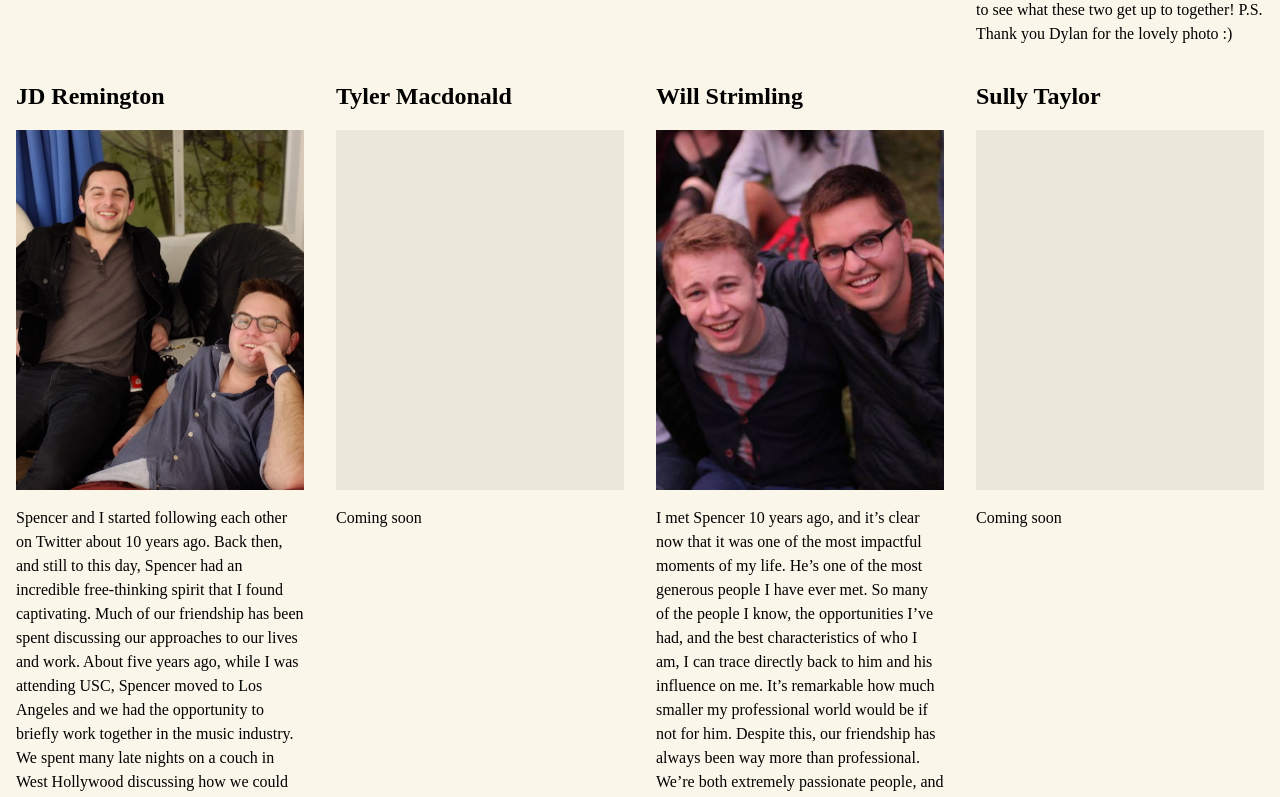
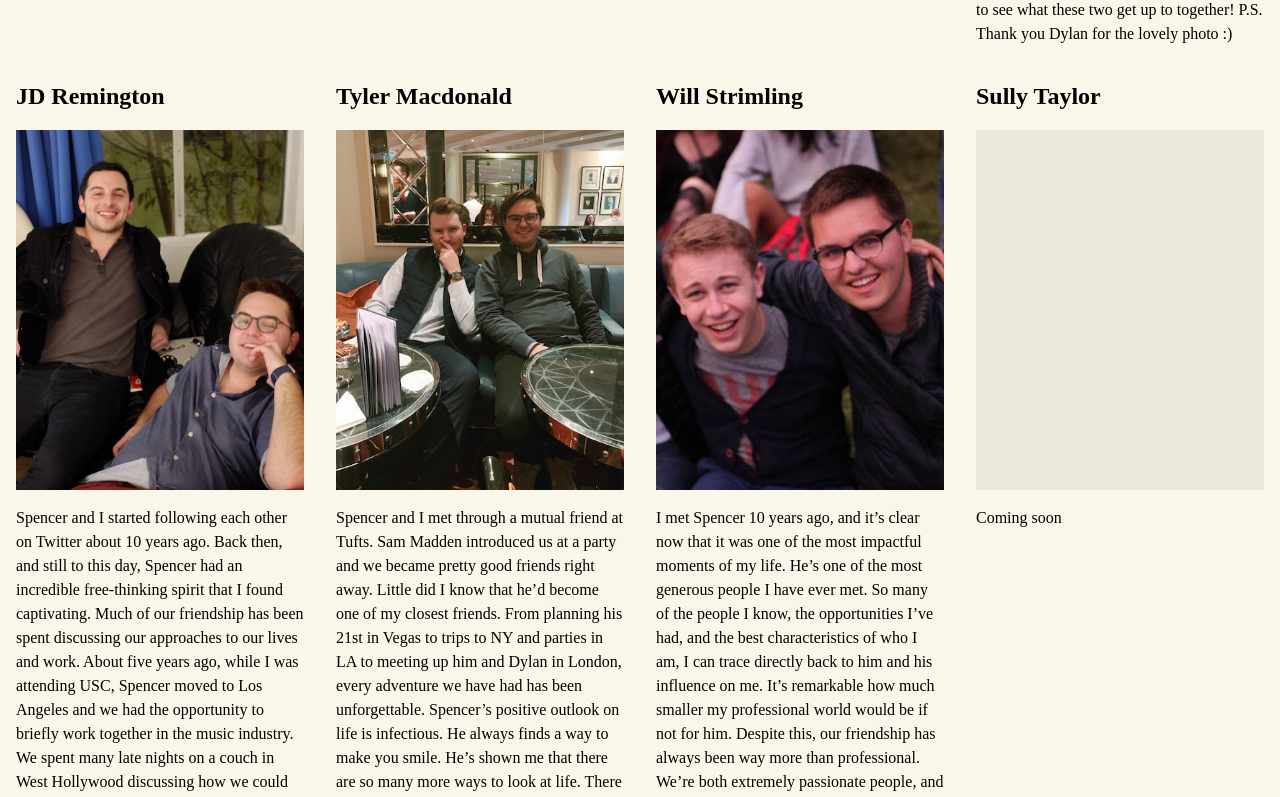
Before and after one commit to netspencer/dylanandspencer.wedding, a Next.js app: page /party in a window 1280 px wide. Shown: the part 3260-4057 px from the top of the page. Built offline with nearby package versions, Linux system fonts and the light colour scheme.

Commit message:
Add photo + bio for Tyler Macdonald

```diff
--- a/components/WeddingParty.tsx
+++ b/components/WeddingParty.tsx
@@ -77,7 +77,11 @@ So, I can’t imagine anyone luckier than Spencer right now. I wish Dylan and Sp
         image="/people/jd-remington.jpg"
         bio="Spencer and I started following each other on Twitter about 10 years ago. Back then, and still to this day, Spencer had an incredible free-thinking spirit that I found captivating. Much of our friendship has been spent discussing our approaches to our lives and work. About five years ago, while I was attending USC, Spencer moved to Los Angeles and we had the opportunity to briefly work together in the music industry. We spent many late nights on a couch in West Hollywood discussing how we could empower artists and free them from the record labels. Although we did not succeed in our mission and spent no more than two years on the project, it was during those late nights that I fully grasped just how entrepreneurial and creative Spencer is. Apart from his talents, he is a hilarious and loyal friend, and I am absolutely thrilled for him and Dylan, who is equally as wonderful and gifted as Spencer. Looking forward to meeting all of you and most importantly, having a great time as we celebrate the union of these two great people!"
       />
-      <PartyMemberBio name="Tyler Macdonald" bio="Coming soon" />
+      <PartyMemberBio
+        name="Tyler Macdonald"
+        image="/people/tyler-macdonald.jpg"
+        bio="Spencer and I met through a mutual friend at Tufts. Sam Madden introduced us at a party and we became pretty good friends right away. Little did I know that he’d become one of my closest friends. From planning his 21st in Vegas to trips to NY and parties in LA to meeting up him and Dylan in London, every adventure we have had has been unforgettable. Spencer’s positive outlook on life is infectious. He always finds a way to make you smile. He’s shown me that there are so many more ways to look at life. There is never a dull moment. Whether we’re talking about wine, thinking about starting a new business together, analyzing music, or talking about taking a random trip; he always brings a different light to the subject which I am very grateful for. The first time I met Dylan, I knew right away she’d be the one for him. It was almost a trial by fire and I can tell you that story another time… I’m beyond stoked to help celebrate the marriage of these two incredible people!"
+      />
       <PartyMemberBio
         name="Will Strimling"
         image="/people/will-strimling.jpg"
```
Also changed, not shown: public/people/tyler-macdonald.jpg (added).
